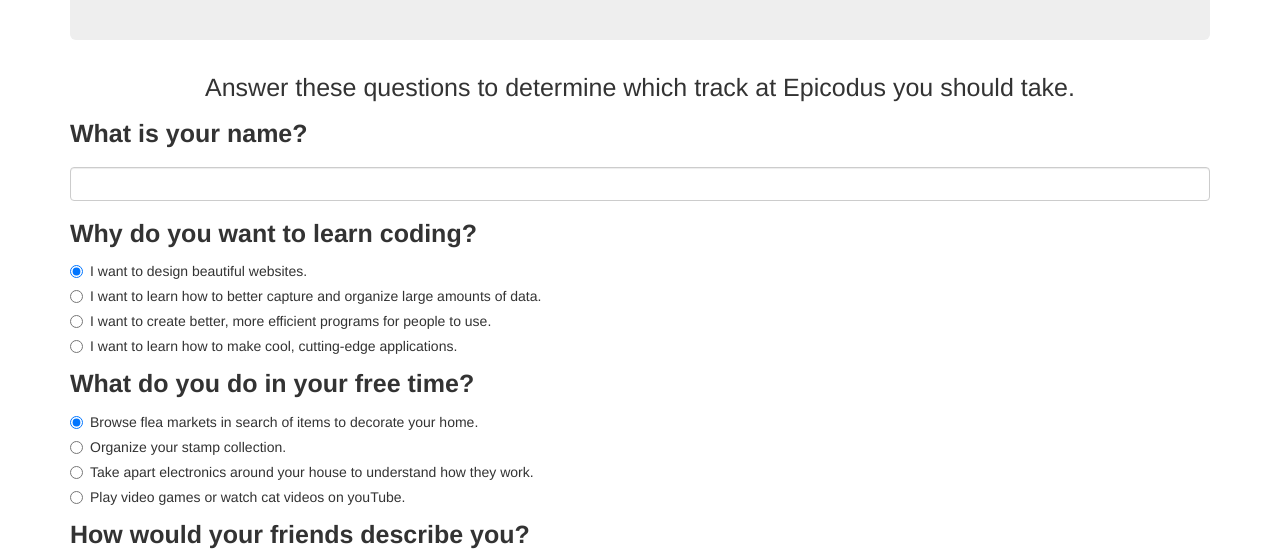
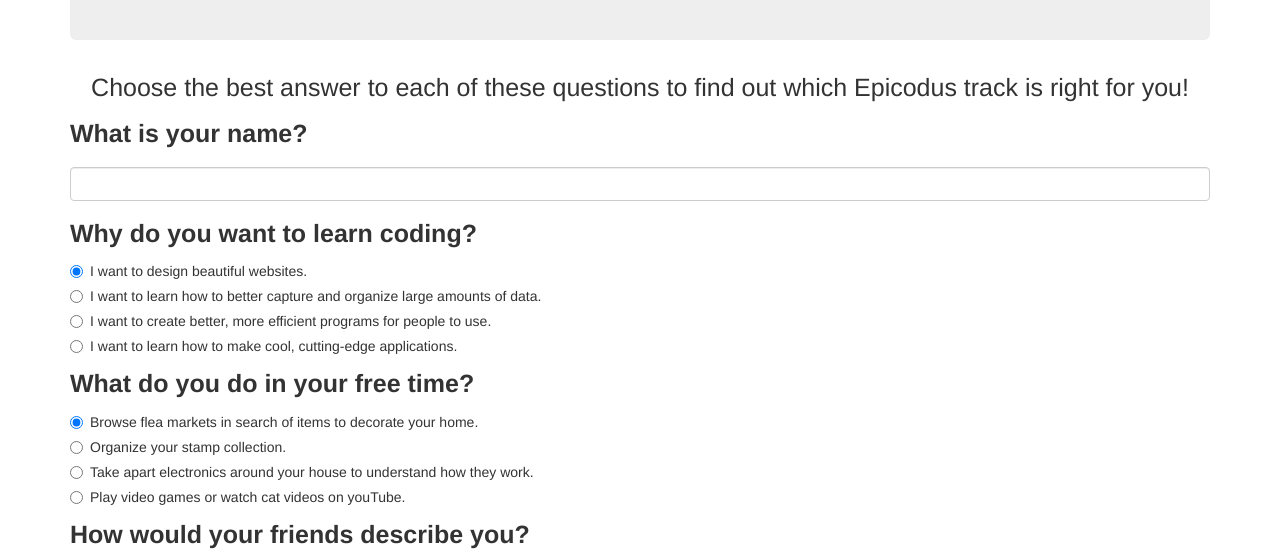
Before and after one commit to jbellwaite/intro-wk3-code-review-track, a plain HTML site: page index.html in a window 1280 px wide. Shown: the part 208-768 px from the top of the page. Drawn offline with Linux system fonts and the light colour scheme.

Commit message:
minor change to grammar in header on page

```diff
--- a/index.html
+++ b/index.html
@@ -16,7 +16,7 @@
       </div>
 
       <form id="track">
-        <p class="light">Answer these questions to determine which track at Epicodus you should take.
+        <p class="light">Choose the best answer to each of these questions to find out which Epicodus track is right for you!</p>
 <!-- Name form -->
         <div class= "form-group">
           <label for="name">
```
